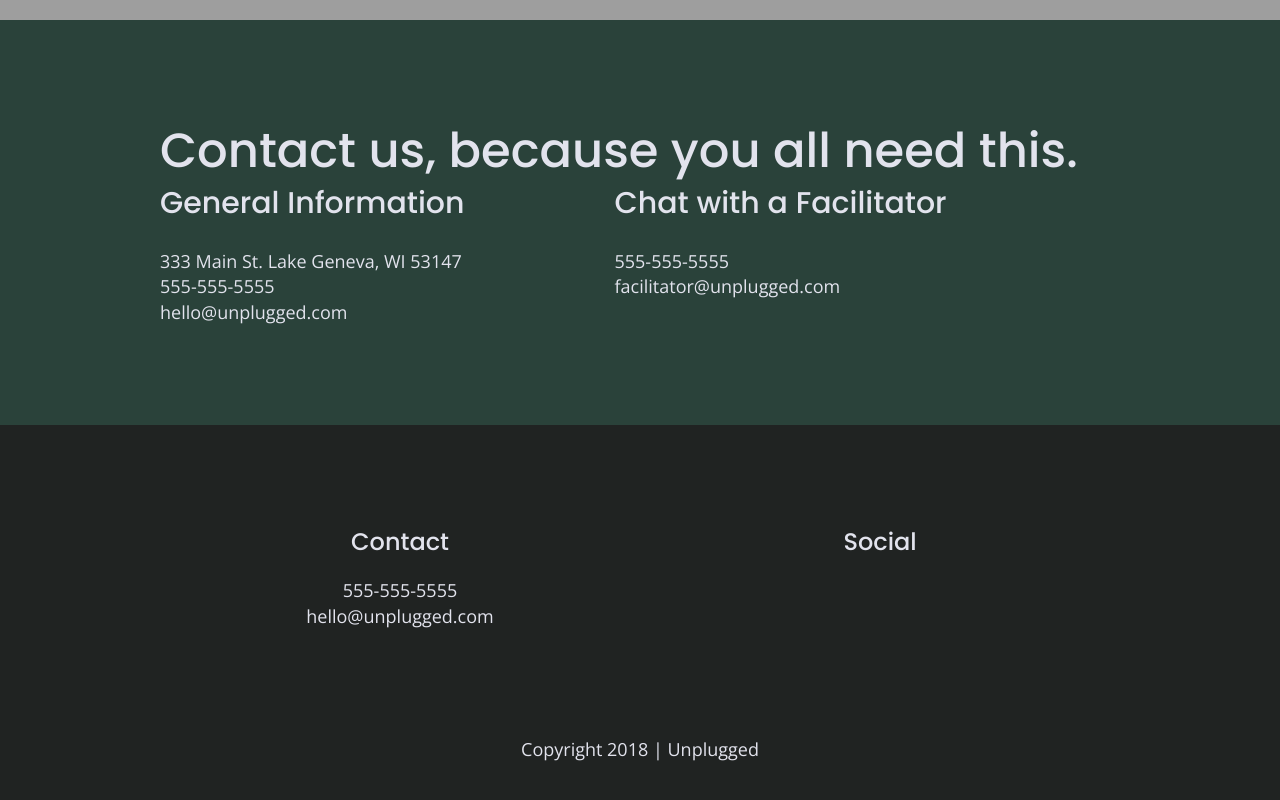
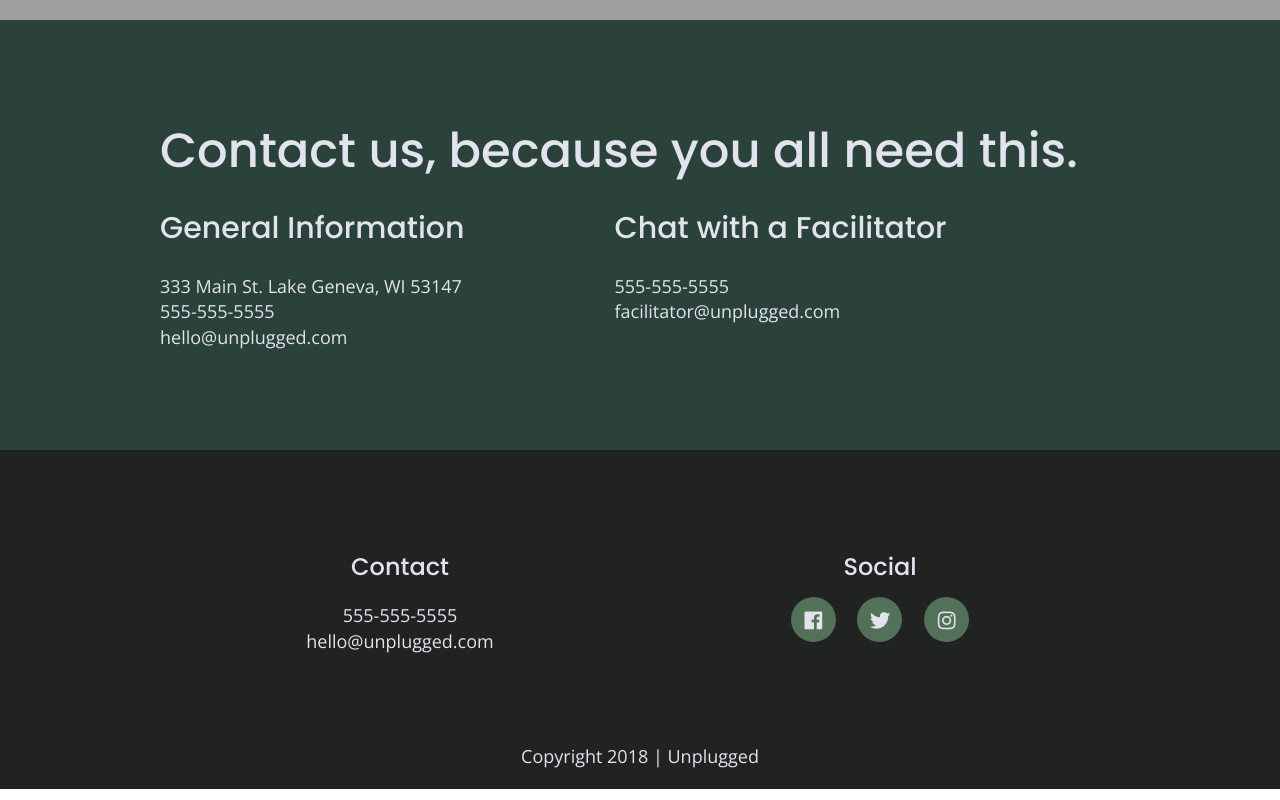
Before and after one commit to bentta/206-unplugged-project, a plain HTML site: page about/index.html in a window 1280 px wide. Shown: the part 935-1735 px from the top of the page. Drawn offline with nearby package versions, Linux system fonts and the light colour scheme; grey boxes are pictures that could not be loaded.

Commit message:
added social icons, finalized styling

```diff
--- a/about/index.html
+++ b/about/index.html
@@ -98,9 +98,21 @@
                 <div class="social">
                     <h4>Social</h4>
                     <div class="social-icons">
-                        <p><a href="https://www.facebook.com/yoursite" target="_blank"></a></p>
-                        <p><a href="https://www.twitter.com/yoursite" target="_blank"></a></p>
-                        <p><a href="https://www.instagram.com/yoursite" target="_blank"></a></p>
+                        <p>
+                            <a href="https://www.facebook.com/yoursite" target="_blank">
+                                <i class="fab fa-facebook"></i>
+                            </a>
+                        </p>
+                        <p>
+                            <a href="https://www.twitter.com/yoursite" target="_blank">
+                                <i class="fab fa-twitter"></i>
+                            </a>
+                        </p>
+                        <p>
+                            <a href="https://www.instagram.com/yoursite" target="_blank">
+                                <i class="fab fa-instagram"></i>
+                            </a>
+                        </p>
                     </div>
                 </div>
             </div>
--- a/css/main.css
+++ b/css/main.css
@@ -224,12 +224,12 @@ header nav ul {
 
 footer {
     flex-direction: column;
+    background-color: #202322;
 }
 
 .footer-content {
     display: flex;
     justify-content: center;
-    flex-flow: row wrap;
     width: 100%;
 }
 
@@ -240,22 +240,11 @@ footer .content-wrapper {
 
 address.contact {
     display: flex;
-    justify-content: center;
     align-items: center;
     flex-flow: column wrap;
     margin: 0;
     width: 100%;
     font-style: normal;
-}
-
-footer .social {
-    display: flex;
-    justify-content: center;
-    width: 100%;
-}
-
-footer {
-    background-color: #202322;
 }
 
 footer .contact p {
@@ -264,20 +253,37 @@ footer .contact p {
     margin-bottom: 40px;
 }
 
+footer .social {
+    display: flex;
+    align-items: center;
+    flex-direction: column;
+    width: 100%;
+}
+
 footer .social-icons {
     display: flex;
     justify-content: space-around;
-    align-items: center;
+    width: 100%;
 }
 
 footer .social-icons p {
     display: flex;
     justify-content: center;
     align-items: center;
+    background-color: #527158;
+    border-radius: 50%;
+    width: 2.5em;
+    height: 2.5em;
+    margin-top: 14px;
+    margin-bottom: 0;
 }
 
 footer .copyright {
     margin-bottom: 20px;
+}
+
+footer .copyright p {
+    margin: 0;
 }
 
 /* ------------- Mobile Styles - Homepage ----------------- */
@@ -326,6 +332,7 @@ aside .content-wrapper {
 
 .features .content-wrapper {
     display: flex;
+    justify-content: flex-start;
     flex-flow: row wrap;
 }
 
@@ -747,10 +754,8 @@ input[type=button] {
         margin-bottom: 0;
     }
 
-    .social {
-        display: flex;
-        justify-content: center;
-        flex-flow: row wrap;
+    footer .social-icons {
+        max-width: 200px;
     }
 
     /**** ABOUT PAGE ****/
@@ -788,6 +793,7 @@ input[type=button] {
 
     .contact-section h2 {
         width: 70%;
+        margin-bottom: 25px;
     }
 
     .contact-info {
@@ -911,7 +917,7 @@ input[type=button] {
     /**** ABOUT PAGE ****/
     .mission .content-wrapper {
         display: flex;
-        justify-content: center;
+        justify-content: flex-start;
         flex-flow: row wrap;
         margin-bottom: 100px;
     }
```
Also changed, not shown: faq/index.html (+15 -3 lines), index.html (+15 -3 lines).
